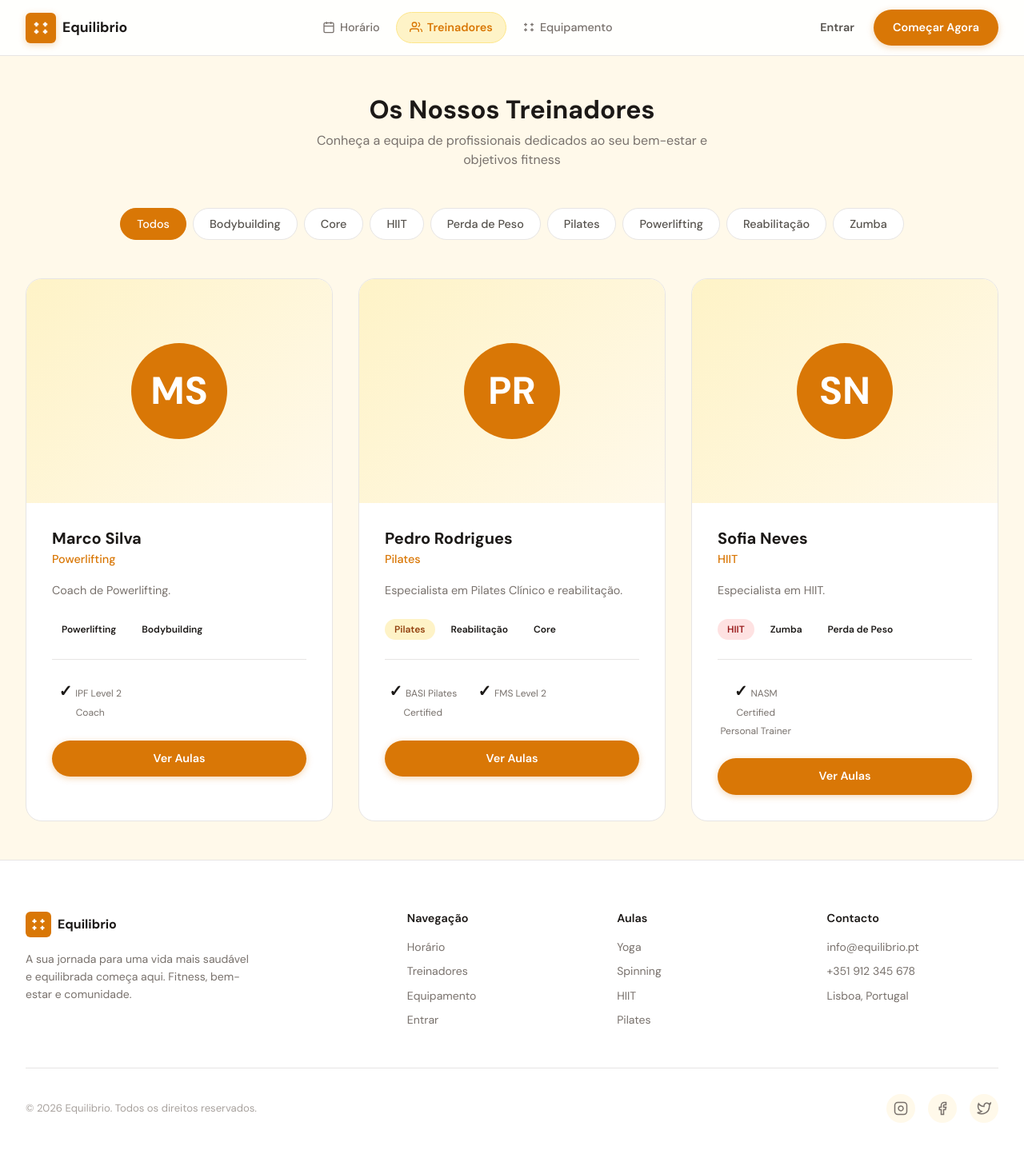
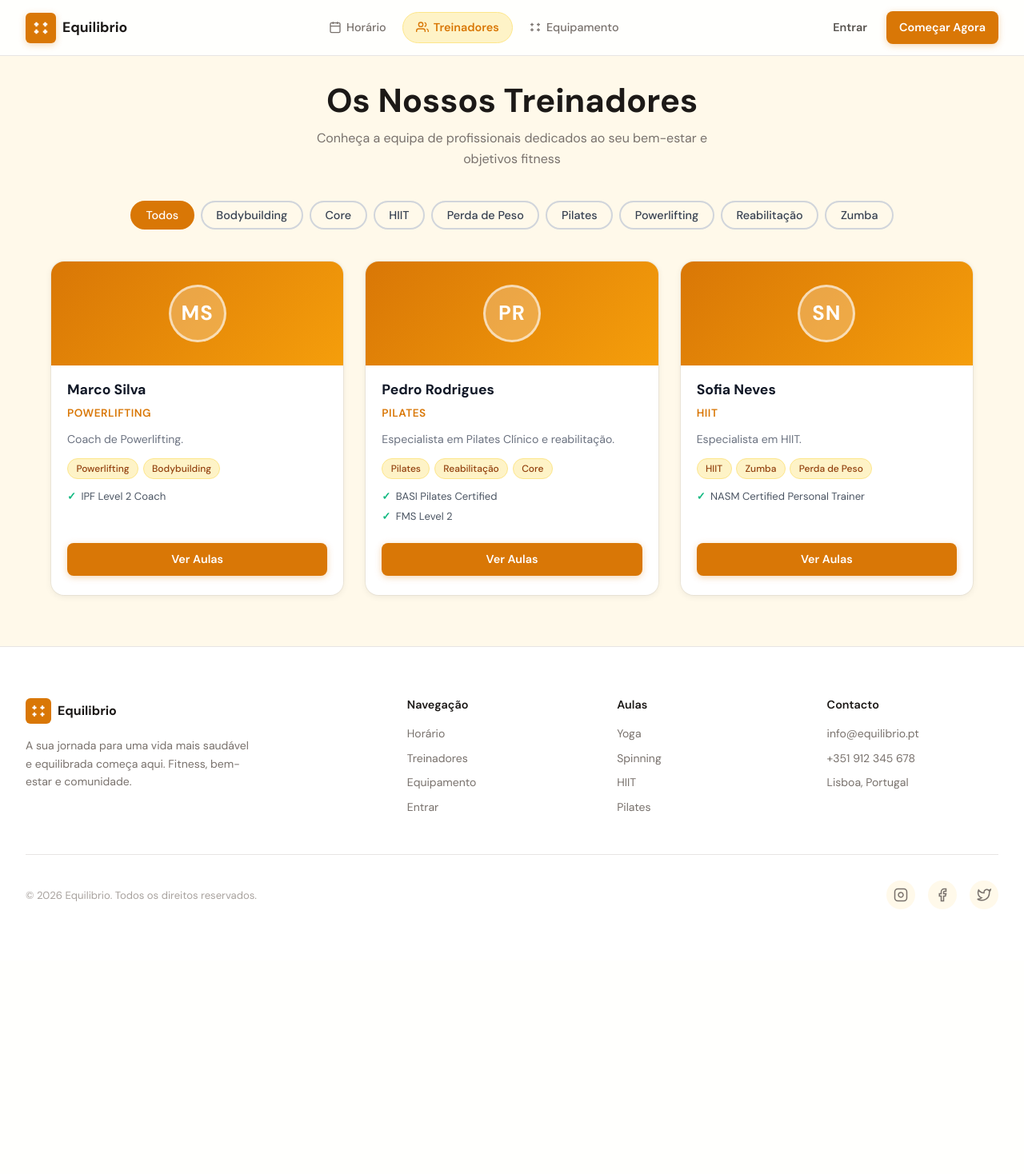
Before and after one commit to FEUP-LTW-2026/ltw-project-ltw01g06, a PHP site: page /pages/trainers.php in a window 1280 px wide. Shown: the whole page at 80% size. After the commit the page ends 1137 px from the top, so only its background shows below. Run offline with PHP 8.4, Linux system fonts and the light colour scheme; data comes from the database, SQL or seed files in the repository; both versions use the stored data as it was after the commit.

Commit message:
Revisão dos ficheiros de trainer concluída e bugs corrigidos

```diff
--- a/css/pages/trainers.css
+++ b/css/pages/trainers.css
@@ -1,351 +1,220 @@
-/* ============================================================
-   trainers.css — Página de treinadores
-   ============================================================ */
-
-.trainers-page {
-  padding-top: 70px;
-  min-height: 100vh;
+/* ── Layout base ─────────────────────────────────────────── */
+.trainers-container {
+  max-width: 1200px;
+  margin: 0 auto;
+  padding: 2rem 1.5rem 4rem;
 }
 
-.trainers-container {
-  max-width: 1400px;
+/* ── Header ──────────────────────────────────────────────── */
+.trainers-header {
+  text-align: center;
+  margin-bottom: 2.5rem;
+}
+.trainers-header__title {
+  font-size: clamp(1.8rem, 4vw, 2.6rem);
+  font-weight: 700;
+  color: var(--color-text, #1a1a1a);
+  margin-bottom: 0.5rem;
+}
+.trainers-header__subtitle {
+  color: var(--color-text-muted, #6b7280);
+  font-size: 1rem;
+  max-width: 520px;
   margin: 0 auto;
-  padding: var(--space-2xl) var(--space-xl);
+  line-height: 1.6;
 }
 
-/* Header */
-.trainers-header {
-  text-align: center;
-  margin-bottom: var(--space-2xl);
+/* ── Filtros ─────────────────────────────────────────────── */
+.trainers-filters {
+  display: flex;
+  flex-wrap: wrap;
+  gap: 0.5rem;
+  justify-content: center;
+  margin-bottom: 2.5rem;
+}
+.trainers-filter {
+  padding: 0.45rem 1.1rem;
+  border-radius: 999px;
+  border: 2px solid #d1d5db;
+  background: transparent;
+  color: #374151;
+  font-size: 0.9rem;
+  font-weight: 500;
+  cursor: pointer;
+  transition: all 0.2s ease;
+}
+.trainers-filter:hover {
+  border-color: var(--color-primary, #d97706);
+  color: var(--color-primary, #d97706);
+}
+.trainers-filter--active {
+  background: var(--color-primary, #d97706);
+  border-color: var(--color-primary, #d97706);
+  color: #fff;
 }
 
-.trainers-header__title {
-  font-size: 2rem;
-  font-weight: 700;
-  color: var(--color-text);
-  margin-bottom: var(--space-sm);
+/* ── Grid de Cards ───────────────────────────────────────── */
+.trainers-grid {
+  display: grid;
+  grid-template-columns: repeat(auto-fill, minmax(280px, 1fr));
+  gap: 1.75rem;
 }
 
-.trainers-header__subtitle {
-  color: var(--color-text-muted);
-  font-size: 1rem;
-  max-width: 500px;
-  margin: 0 auto;
+/* ── Card ────────────────────────────────────────────────── */
+.trainer-card {
+  background: #fff;
+  border-radius: 16px;
+  box-shadow: 0 2px 8px rgba(0,0,0,0.07), 0 0 0 1px rgba(0,0,0,0.05);
+  overflow: hidden;
+  display: flex;
+  flex-direction: column;
+  transition: transform 0.25s ease, box-shadow 0.25s ease;
+}
+.trainer-card:hover {
+  transform: translateY(-4px);
+  box-shadow: 0 8px 24px rgba(0,0,0,0.12);
+}
+.trainer-card--hidden {
+  display: none;
 }
 
-/* Filter Tabs */
-.trainers-filters {
-  display: flex;
-  justify-content: center;
-  gap: var(--space-sm);
-  margin-bottom: var(--space-2xl);
-  flex-wrap: wrap;
-}
-
-.trainers-filter {
-  padding: 10px 20px;
-  border-radius: var(--radius-full);
-  font-size: 0.9rem;
-  font-weight: 500;
-  background: var(--color-surface);
-  color: var(--color-text-sub);
-  border: 1px solid var(--color-border);
-  cursor: pointer;
-  transition: all var(--transition);
-}
-
-.trainers-filter:hover {
-  border-color: var(--color-primary);
-  color: var(--color-primary);
-}
-
-.trainers-filter--active {
-  background: var(--color-primary);
-  border-color: var(--color-primary);
-  color: white;
-}
-
-/* Trainers Grid */
-.trainers-grid {
-  display: grid;
-  grid-template-columns: repeat(auto-fill, minmax(320px, 1fr));
-  gap: var(--space-xl);
-}
-
-/* Trainer Card */
-.trainer-card {
-  background: var(--color-surface);
-  border: 1px solid var(--color-border);
-  border-radius: var(--radius-xl);
-  overflow: hidden;
-  transition: all var(--transition);
-}
-
+/* Topo colorido com avatar */
 .trainer-card__image {
-  width: 100%;
-  height: 280px;
-  background: linear-gradient(135deg, var(--color-primary-light) 0%, var(--color-bg) 100%);
-  display: flex;
-  align-items: center;
-  justify-content: center;
-  position: relative;
-  overflow: hidden;
-}
-
-.trainer-card__image img {
-  width: 100%;
-  height: 100%;
-  object-fit: cover;
-}
-
-.trainer-card__avatar {
-  width: 120px;
-  height: 120px;
-  border-radius: var(--radius-full);
-  background: var(--color-primary);
-  color: white;
-  font-size: 3rem;
-  font-weight: 700;
+  background: linear-gradient(135deg, var(--color-primary, #d97706) 0%, #f59e0b 100%);
+  height: 130px;
   display: flex;
   align-items: center;
   justify-content: center;
 }
-
-.trainer-card__badge {
-  position: absolute;
-  top: var(--space-md);
-  right: var(--space-md);
-  padding: 6px 12px;
-  background: rgba(255, 255, 255, 0.95);
-  border-radius: var(--radius-full);
-  font-size: 0.75rem;
-  font-weight: 600;
-  color: var(--color-primary);
-  box-shadow: var(--shadow-sm);
+.trainer-card__avatar {
+  width: 72px;
+  height: 72px;
+  border-radius: 50%;
+  background: rgba(255,255,255,0.25);
+  border: 3px solid rgba(255,255,255,0.6);
+  display: flex;
+  align-items: center;
+  justify-content: center;
+  font-size: 1.6rem;
+  font-weight: 700;
+  color: #fff;
+  letter-spacing: 1px;
+}
+.trainer-card__photo {
+  width: 72px;
+  height: 72px;
+  border-radius: 50%;
+  object-fit: cover;
+  border: 3px solid rgba(255,255,255,0.6);
 }
 
+/* Conteúdo */
 .trainer-card__content {
-  padding: var(--space-xl);
+  padding: 1.25rem 1.25rem 1.5rem;
+  display: flex;
+  flex-direction: column;
+  flex: 1;
+  gap: 0.5rem;
+}
+.trainer-card__name {
+  font-size: 1.1rem;
+  font-weight: 700;
+  color: #111827;
+  margin: 0;
+}
+.trainer-card__role {
+  font-size: 0.85rem;
+  color: var(--color-primary, #d97706);
+  font-weight: 600;
+  text-transform: uppercase;
+  letter-spacing: 0.04em;
+  margin: 0;
+}
+.trainer-card__bio {
+  font-size: 0.88rem;
+  color: #6b7280;
+  line-height: 1.55;
+  margin: 0.25rem 0 0;
+  display: -webkit-box;
+  -webkit-line-clamp: 3;
+  -webkit-box-orient: vertical;
+  overflow: hidden;
 }
 
-.trainer-card__name {
-  font-size: 1.25rem;
-  font-weight: 700;
-  color: var(--color-text);
-  margin-bottom: var(--space-xs);
-}
-
-.trainer-card__role {
-  font-size: 0.9rem;
-  color: var(--color-primary);
-  font-weight: 500;
-  margin-bottom: var(--space-md);
-}
-
-.trainer-card__bio {
-  font-size: 0.9rem;
-  color: var(--color-text-muted);
-  line-height: 1.6;
-  margin-bottom: var(--space-lg);
-}
-
+/* Tags de especialização */
 .trainer-card__specializations {
   display: flex;
   flex-wrap: wrap;
-  gap: var(--space-sm);
-  margin-bottom: var(--space-lg);
+  gap: 0.35rem;
+  margin-top: 0.25rem;
+}
+.tag {
+  font-size: 0.75rem;
+  font-weight: 500;
+  padding: 0.2rem 0.65rem;
+  border-radius: 999px;
+  background: #fef3c7;
+  color: #92400e;
+  border: 1px solid #fde68a;
 }
 
+/* Certificações */
 .trainer-card__stats {
-  display: grid;
-  grid-template-columns: repeat(3, 1fr);
-  gap: var(--space-md);
-  padding-top: var(--space-lg);
-  border-top: 1px solid var(--color-border);
+  display: flex;
+  flex-direction: column;
+  gap: 0.3rem;
+  margin-top: 0.25rem;
+}
+.trainer-card__stat {
+  display: flex;
+  align-items: center;
+  gap: 0.4rem;
+  font-size: 0.82rem;
+  color: #4b5563;
+}
+.trainer-card__stat-value {
+  color: #10b981;
+  font-weight: 700;
 }
 
-.trainer-card__stat {
+/* Botão de ação */
+.trainer-card__actions {
+  margin-top: auto;
+  padding-top: 1rem;
+}
+.btn--primary {
+  display: inline-block;
+  width: 100%;
   text-align: center;
+  padding: 0.6rem 1rem;
+  border-radius: 8px;
+  background: var(--color-primary, #d97706);
+  color: #fff;
+  font-weight: 600;
+  font-size: 0.9rem;
+  text-decoration: none;
+  transition: background 0.2s ease;
+  box-sizing: border-box;
+}
+.btn--primary:hover {
+  background: #b45309;
 }
 
-.trainer-card__stat-value {
-  font-size: 1.25rem;
-  font-weight: 700;
-  color: var(--color-text);
+/* Estado sem resultados */
+.trainers-empty {
+  grid-column: 1 / -1;
+  text-align: center;
+  color: var(--color-text-muted, #9ca3af);
+  padding: 3rem;
+  font-size: 1rem;
 }
 
-.trainer-card__stat-label {
-  font-size: 0.75rem;
-  color: var(--color-text-muted);
-}
-
-.trainer-card__actions {
-  display: flex;
-  gap: var(--space-sm);
-  margin-top: var(--space-lg);
-}
-
-.trainer-card__actions .btn {
-  flex: 1;
-}
-
-/* Trainer Profile Page */
-.trainer-profile {
-  max-width: 1000px;
-  margin: 0 auto;
-}
-
-.trainer-profile__header {
-  display: flex;
-  gap: var(--space-2xl);
-  background: var(--color-surface);
-  border: 1px solid var(--color-border);
-  border-radius: var(--radius-xl);
-  padding: var(--space-2xl);
-  margin-bottom: var(--space-xl);
-}
-
-.trainer-profile__avatar {
-  width: 200px;
-  height: 200px;
-  border-radius: var(--radius-xl);
-  background: var(--color-primary-light);
-  display: flex;
-  align-items: center;
-  justify-content: center;
-  flex-shrink: 0;
-  overflow: hidden;
-}
-
-.trainer-profile__avatar img {
-  width: 100%;
-  height: 100%;
-  object-fit: cover;
-}
-
-.trainer-profile__avatar-placeholder {
-  font-size: 4rem;
-  font-weight: 700;
-  color: var(--color-primary);
-}
-
-.trainer-profile__info {
-  flex: 1;
-}
-
-.trainer-profile__name {
-  font-size: 2rem;
-  font-weight: 700;
-  color: var(--color-text);
-  margin-bottom: var(--space-xs);
-}
-
-.trainer-profile__role {
-  font-size: 1.1rem;
-  color: var(--color-primary);
-  font-weight: 500;
-  margin-bottom: var(--space-md);
-}
-
-.trainer-profile__bio {
-  font-size: 1rem;
-  color: var(--color-text-sub);
-  line-height: 1.7;
-  margin-bottom: var(--space-lg);
-}
-
-.trainer-profile__certifications {
-  display: flex;
-  flex-wrap: wrap;
-  gap: var(--space-sm);
-  margin-bottom: var(--space-lg);
-}
-
-.certification-badge {
-  display: flex;
-  align-items: center;
-  gap: var(--space-xs);
-  padding: 6px 12px;
-  background: var(--color-bg);
-  border: 1px solid var(--color-border);
-  border-radius: var(--radius-full);
-  font-size: 0.8rem;
-  color: var(--color-text-sub);
-}
-
-.certification-badge svg {
-  width: 14px;
-  height: 14px;
-  color: var(--color-primary);
-}
-
-.trainer-profile__stats {
-  display: flex;
-  gap: var(--space-2xl);
-}
-
-.trainer-profile__stat {
-  text-align: center;
-}
-
-.trainer-profile__stat-value {
-  font-size: 1.5rem;
-  font-weight: 700;
-  color: var(--color-text);
-}
-
-.trainer-profile__stat-label {
-  font-size: 0.85rem;
-  color: var(--color-text-muted);
-}
-
-/* Trainer Classes Section */
-.trainer-classes {
-  background: var(--color-surface);
-  border: 1px solid var(--color-border);
-  border-radius: var(--radius-xl);
-  padding: var(--space-xl);
-}
-
-.trainer-classes__title {
-  font-size: 1.25rem;
-  font-weight: 700;
-  color: var(--color-text);
-  margin-bottom: var(--space-lg);
-}
-
-.trainer-classes__list {
-  display: flex;
-  flex-direction: column;
-  gap: var(--space-md);
-}
-
-/* Responsive */
-@media (max-width: 768px) {
-  .trainers-container {
-    padding: var(--space-xl) var(--space-md);
-  }
-
+/* ── Responsive ──────────────────────────────────────────── */
+@media (max-width: 600px) {
   .trainers-grid {
     grid-template-columns: 1fr;
   }
-
-  .trainer-profile__header {
-    flex-direction: column;
-    align-items: center;
-    text-align: center;
-  }
-
-  .trainer-profile__avatar {
-    width: 150px;
-    height: 150px;
-  }
-
-  .trainer-profile__certifications {
-    justify-content: center;
-  }
-
-  .trainer-profile__stats {
-    justify-content: center;
+  .trainers-filters {
+    gap: 0.4rem;
   }
 }
--- a/database/trainer.class.php
+++ b/database/trainer.class.php
@@ -5,7 +5,7 @@
     public int $userId;
     public string $specializations;
     public string $certifications;
-    public string $updatedAt;
+    public ?string $updatedAt;
     // Campos vindos do JOIN com users
     public ?string $fullName;
     public ?string $username;
@@ -75,10 +75,8 @@
         SELECT tp.*, u.full_name, u.username, u.email, u.bio, u.photo
         FROM trainer_profiles tp
         JOIN users u ON tp.user_id = u.id
-        WHERE u.is_active = 1
         ORDER BY u.full_name
     ');
-
     $profiles = array();
     while ($row = $stmt->fetch()) {
         $profiles[] = self::hydrate($row);
@@ -91,7 +89,7 @@
         (int)$row['user_id'],
         $row['specializations'] ?? '',
         $row['certifications']  ?? '',
-        $row['updated_at'],
+        $row['updated_at'] ?? null,
         $row['full_name'] ?? null,
         $row['username']  ?? null,
         $row['email']     ?? null,
--- a/pages/trainers.php
+++ b/pages/trainers.php
@@ -1,5 +1,6 @@
 <?php
 declare(strict_types=1);
+
 
 require_once(__DIR__ . '/../utils/session.php');
 require_once(__DIR__ . '/../database/connection.db.php');
@@ -9,6 +10,17 @@ require_once(__DIR__ . '/../templates/common.tpl.php');
 $session  = new Session();
 $db       = getDatabaseConnection();
 $trainers = TrainerProfile::getAllProfiles($db);
+
+// DEBUG — remove depois de resolver
+if (empty($trainers)) {
+    // Testa a query sem o filtro is_active
+    $raw = $db->query('SELECT COUNT(*) as total FROM trainer_profiles')->fetch();
+    $users = $db->query('SELECT id, full_name FROM users LIMIT 5')->fetchAll();
+    echo '<pre style="background:#1e1e1e;color:#0f0;padding:1rem;margin:1rem">';
+    echo "trainer_profiles count: " . $raw['total'] . "\n";
+    echo "users sample: " . print_r($users, true);
+    echo '</pre>';
+}
 
 $allSpecs = [];
 foreach ($trainers as $t) {
@@ -42,14 +54,22 @@ drawHeader($session, 'Treinadores', 'javascript/trainers.js', 'css/pages/trainer
     <section class="trainers-grid">
         <?php foreach ($trainers as $trainer):
             $parts      = explode(' ', $trainer->fullName ?? '');
-            $initials   = mb_substr(implode('', array_map(fn($p) => strtoupper(mb_substr($p, 0, 1)), $parts)), 0, 2);
-            $specs      = $trainer->getSpecializationsArray();
+$initials = substr(implode('', array_map(fn($p) => strtoupper(substr($p, 0, 1)), $parts)), 0, 2);            $specs      = $trainer->getSpecializationsArray();
             $certs      = $trainer->getCertificationsArray();
             $specsLower = implode(',', array_map('strtolower', $specs));
         ?>
             <article class="trainer-card" data-specs="<?= htmlspecialchars($specsLower) ?>">
                 <div class="trainer-card__image">
-                    <div class="trainer-card__avatar"><?= htmlspecialchars($initials) ?></div>
+                    <?php if ($trainer->photo && $trainer->photo !== 'default_profile.png'
+                            && file_exists(__DIR__ . '/../uploads/' . $trainer->photo)): ?>
+                        <img
+                            src="../uploads/<?= htmlspecialchars($trainer->photo) ?>"
+                            alt="<?= htmlspecialchars($trainer->fullName ?? '') ?>"
+                            class="trainer-card__photo"
+                        >
+                    <?php else: ?>
+                        <div class="trainer-card__avatar"><?= htmlspecialchars($initials) ?></div>
+                     <?php endif; ?>
                 </div>
                 <div class="trainer-card__content">
                     <h3 class="trainer-card__name"><?= htmlspecialchars($trainer->fullName ?? '') ?></h3>
```
Also changed, not shown: javascript/trainers.js (+28 -19 lines), database/database.db. Lines whose indentation alone changed are shown as unchanged.
